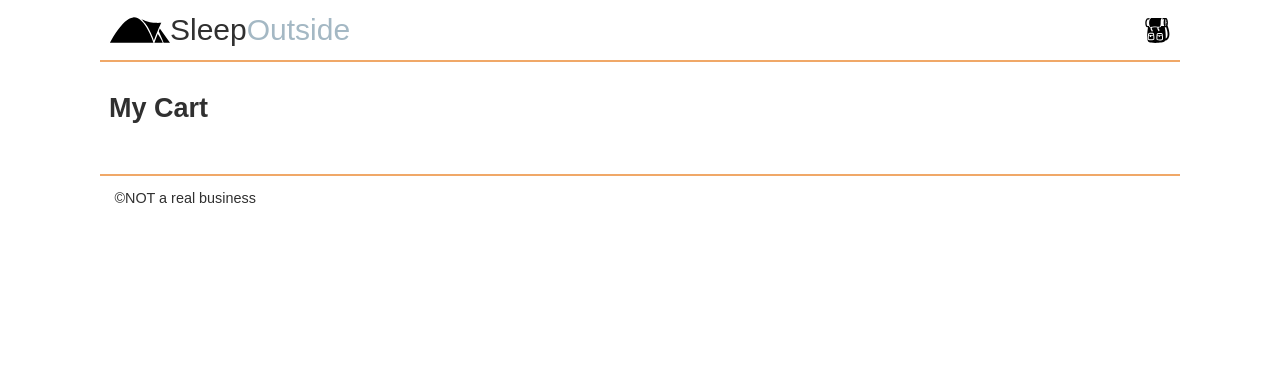
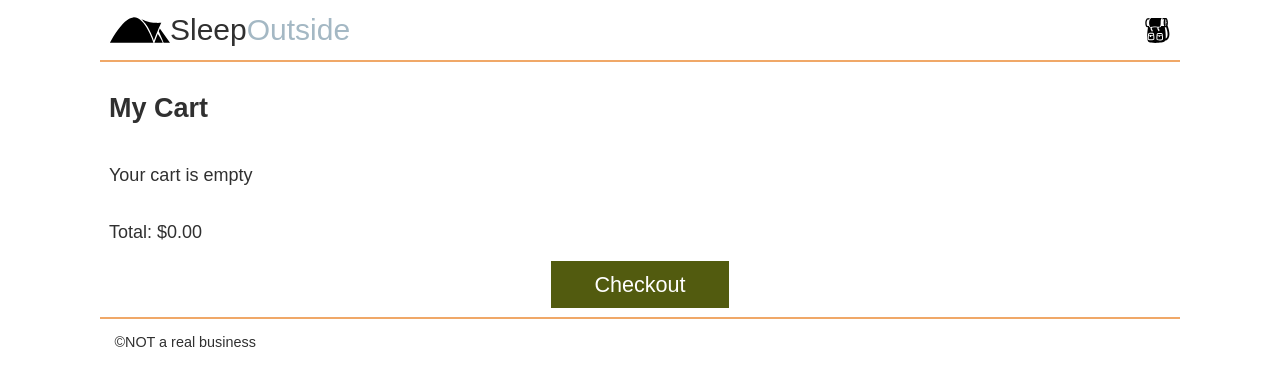
Before and after one commit to ruriona19/WDD330-Team05, a website: page src/cart/index.html in a window 1280 px wide. Drawn offline with Linux system fonts and the light colour scheme.

Commit message:
trello task

```diff
--- a/src/cart/index.html
+++ b/src/cart/index.html
@@ -90,6 +90,10 @@
             <p class="cart-card__price">$199.99</p>
           </li> -->
         </ul>
+        <div class="cart-total">
+          <p>Total: $0.00</p>
+          <button>Checkout</button>
+        </div>
       </section>
     </main>
 
--- a/src/js/cart.js
+++ b/src/js/cart.js
@@ -1,12 +1,23 @@
-import { getLocalStorage } from "./utils.mjs";
+import getLocalStorage from "./utils.mjs";
 
 function renderCartContents() {
-  // Getthe current carts, which will be an array.
-  //If it doesn't exist, initialize it as an empty array.
   const cartItems = getLocalStorage("so-cart") || [];
+  if (!cartItems.length) {
+    document.querySelector(".product-list").innerHTML = "<p>Your cart is empty</p>";
+    return;
+  }
   const htmlItems = cartItems.map((item) => cartItemTemplate(item));
   document.querySelector(".product-list").innerHTML = htmlItems.join("");
+
+  const total = cartItems.reduce((acc, item) => acc + item.FinalPrice, 0);
+  document.querySelector(".cart-total").innerHTML = `<p>Total: $${total.toFixed(2)}</p>`;
+
 }
+
+const btn = document.querySelector("button");
+  btn.addEventListener("click", () => {
+    alert("Checkout in progress!");
+  });
 
 function cartItemTemplate(item) {
   const newItem = `<li class="cart-card divider">
```
